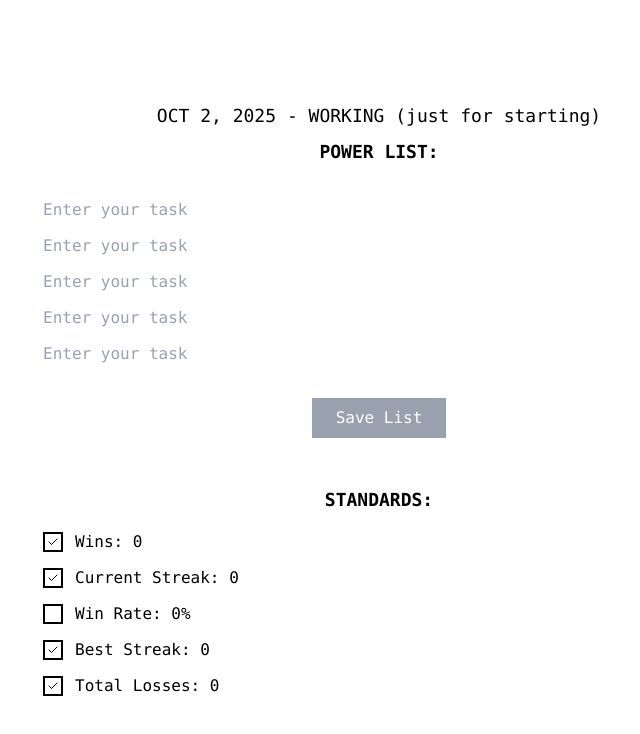
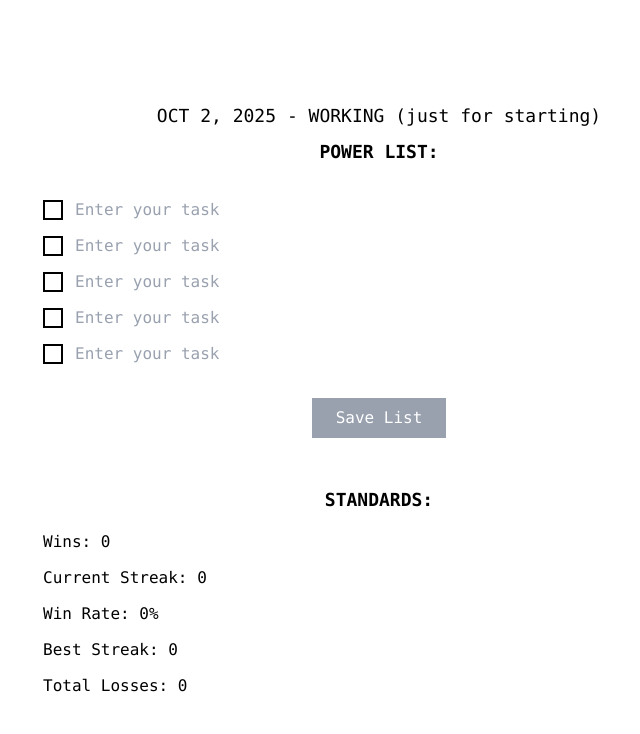
Before and after one commit to Londelo/control_center, a Next.js app: page / in a window 1280 px wide. Shown: the top 734 px of the page, without its empty margins (261-901 px from the left). Built offline with nearby package versions, Linux system fonts and the light colour scheme.

Commit message:
Move checkboxes to task list items

```diff
--- a/src/components/StatsPanel.tsx
+++ b/src/components/StatsPanel.tsx
@@ -7,39 +7,16 @@ interface StatsPanelProps {
 
 export function StatsPanel({ stats }: StatsPanelProps) {
   return (
-    <div className="space-y-3 font-mono text-base">
-      <div className="flex items-start gap-3">
-        <div className="w-5 h-5 border-2 border-black flex items-center justify-center flex-shrink-0 mt-0.5">
-          <Check className="w-3 h-3" />
-        </div>
-        <span>Wins: {stats.totalWins}</span>
-      </div>
+    <div className="space-y-3 font-mono text-base text-left">
+      <div>Wins: {stats.totalWins}</div>
 
-      <div className="flex items-start gap-3">
-        <div className="w-5 h-5 border-2 border-black flex items-center justify-center flex-shrink-0 mt-0.5">
-          <Check className="w-3 h-3" />
-        </div>
-        <span>Current Streak: {stats.currentStreak}</span>
-      </div>
+      <div>Current Streak: {stats.currentStreak}</div>
 
-      <div className="flex items-start gap-3">
-        <div className="w-5 h-5 border-2 border-black flex-shrink-0 mt-0.5"></div>
-        <span>Win Rate: {stats.winRate}%</span>
-      </div>
+      <div>Win Rate: {stats.winRate}%</div>
 
-      <div className="flex items-start gap-3">
-        <div className="w-5 h-5 border-2 border-black flex items-center justify-center flex-shrink-0 mt-0.5">
-          <Check className="w-3 h-3" />
-        </div>
-        <span>Best Streak: {stats.longestStreak}</span>
-      </div>
+      <div>Best Streak: {stats.longestStreak}</div>
 
-      <div className="flex items-start gap-3">
-        <div className="w-5 h-5 border-2 border-black flex items-center justify-center flex-shrink-0 mt-0.5">
-          <Check className="w-3 h-3" />
-        </div>
-        <span>Total Losses: {stats.totalLosses}</span>
-      </div>
+      <div>Total Losses: {stats.totalLosses}</div>
     </div>
   );
 }
--- a/src/components/TaskCard.tsx
+++ b/src/components/TaskCard.tsx
@@ -10,18 +10,16 @@ interface TaskCardProps {
 
 export function TaskCard({ task, isEditing, onTextChange, onToggleComplete }: TaskCardProps) {
   return (
-    <div className="flex items-start gap-3 font-mono text-base">
-      <div className="flex items-center gap-3 w-full">
-        {!isEditing && (
+    <div className="flex items-start gap-3 font-mono text-base text-left">
       <button
         onClick={onToggleComplete}
-            className="w-5 h-5 border-2 border-black flex items-center justify-center flex-shrink-0 mt-0.5"
+        disabled={isEditing}
+        className="w-5 h-5 border-2 border-black flex items-center justify-center flex-shrink-0 mt-0.5 disabled:cursor-not-allowed"
       >
         {task.completed ? (
           <Check className="w-3 h-3" />
         ) : null}
       </button>
-        )}
 
       {isEditing ? (
         <input
@@ -39,6 +37,5 @@ export function TaskCard({ task, isEditing, onTextChange, onToggleComplete }: Ta
         </span>
       )}
     </div>
-    </div>
   );
 }
```
Lines whose indentation alone changed are shown as unchanged.
